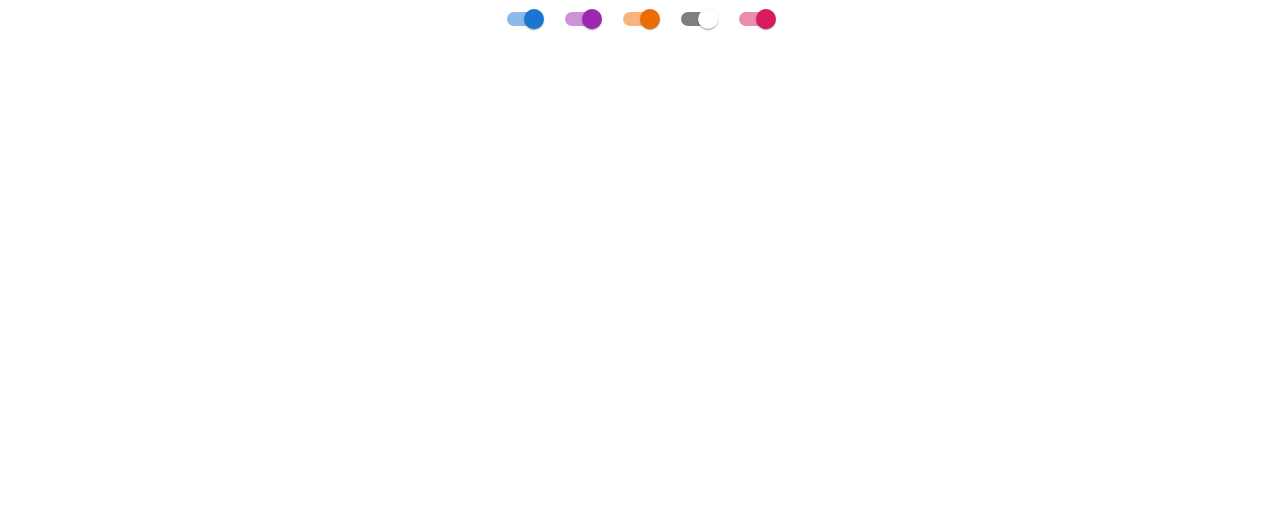
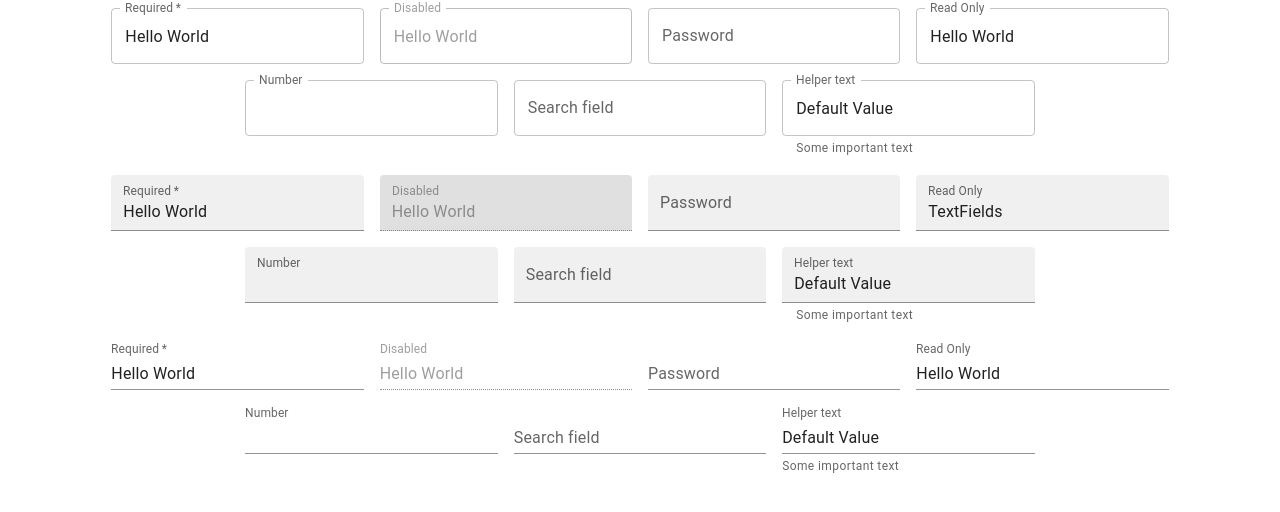
Before and after one commit to sinhasudhanshu/My-React-App, a React (Create React App) app: page / in a window 1280 px wide. Shown: the top 512 px of the page. Built offline with nearby package versions, Linux system fonts and the light colour scheme.

Commit message:
TextField

```diff
--- a/src/App.js
+++ b/src/App.js
@@ -11,7 +11,8 @@ import './App.css';
 //import SliderButton from './components/SliderButton';
 //import SliderVolumeButton from './components/SliderVolumeButton';
 //import BasicSwitchButton from './components/BasicSwitchButton';
-import SwitchColor from './components/SwitchColor';
+//import SwitchColor from './components/Switch
+import TextFields from './components/TextFields';
 //import MyButtons from './components/MyButtons';
 //import MyButtonsGroup from './components/MyButtonsGroup';
 
@@ -21,7 +22,7 @@ function App() {
 
         <center>
 
-       <SwitchColor/>
+       <TextFields/>
 
         </center>
 
--- /dev/null
+++ b/src/components/TextFields.js
@@ -0,0 +1,169 @@
+import * as React from 'react';
+import Box from '@mui/material/Box';
+import TextField from '@mui/material/TextField';
+
+function TextFields() {
+  return (
+    <Box
+      component="form"
+      sx={{
+        '& .MuiTextField-root': { m: 1, width: '25ch' },
+      }}
+      noValidate
+      autoComplete="off"
+    >
+      <div>
+        <TextField
+          required
+          id="outlined-required"
+          label="Required"
+          defaultValue="Hello World"
+        />
+        <TextField
+          disabled
+          id="outlined-disabled"
+          label="Disabled"
+          defaultValue="Hello World"
+        />
+        <TextField
+          id="outlined-password-input"
+          label="Password"
+          type="password"
+          autoComplete="current-password"
+        />
+        <TextField
+          id="outlined-read-only-input"
+          label="Read Only"
+          defaultValue="Hello World"
+          InputProps={{
+            readOnly: true,
+          }}
+        />
+        <TextField
+          id="outlined-number"
+          label="Number"
+          type="number"
+          InputLabelProps={{
+            shrink: true,
+          }}
+        />
+        <TextField id="outlined-search" label="Search field" type="search" />
+        <TextField
+          id="outlined-helperText"
+          label="Helper text"
+          defaultValue="Default Value"
+          helperText="Some important text"
+        />
+      </div>
+      <div>
+        <TextField
+          required
+          id="filled-required"
+          label="Required"
+          defaultValue="Hello World"
+          variant="filled"
+        />
+        <TextField
+          disabled
+          id="filled-disabled"
+          label="Disabled"
+          defaultValue="Hello World"
+          variant="filled"
+        />
+        <TextField
+          id="filled-password-input"
+          label="Password"
+          type="password"
+          autoComplete="current-password"
+          variant="filled"
+        />
+        <TextField
+          id="filled-read-only-input"
+          label="Read Only"
+          defaultValue="TextFields"
+          InputProps={{
+            readOnly: true,
+          }}
+          variant="filled"
+        />
+        <TextField
+          id="filled-number"
+          label="Number"
+          type="number"
+          InputLabelProps={{
+            shrink: true,
+          }}
+          variant="filled"
+        />
+        <TextField
+          id="filled-search"
+          label="Search field"
+          type="search"
+          variant="filled"
+        />
+        <TextField
+          id="filled-helperText"
+          label="Helper text"
+          defaultValue="Default Value"
+          helperText="Some important text"
+          variant="filled"
+        />
+      </div>
+      <div>
+        <TextField
+          required
+          id="standard-required"
+          label="Required"
+          defaultValue="Hello World"
+          variant="standard"
+        />
+        <TextField
+          disabled
+          id="standard-disabled"
+          label="Disabled"
+          defaultValue="Hello World"
+          variant="standard"
+        />
+        <TextField
+          id="standard-password-input"
+          label="Password"
+          type="password"
+          autoComplete="current-password"
+          variant="standard"
+        />
+        <TextField
+          id="standard-read-only-input"
+          label="Read Only"
+          defaultValue="Hello World"
+          InputProps={{
+            readOnly: true,
+          }}
+          variant="standard"
+        />
+        <TextField
+          id="standard-number"
+          label="Number"
+          type="number"
+          InputLabelProps={{
+            shrink: true,
+          }}
+          variant="standard"
+        />
+        <TextField
+          id="standard-search"
+          label="Search field"
+          type="search"
+          variant="standard"
+        />
+        <TextField
+          id="standard-helperText"
+          label="Helper text"
+          defaultValue="Default Value"
+          helperText="Some important text"
+          variant="standard"
+        />
+      </div>
+    </Box>
+  );
+}
+export default TextFields;
```
